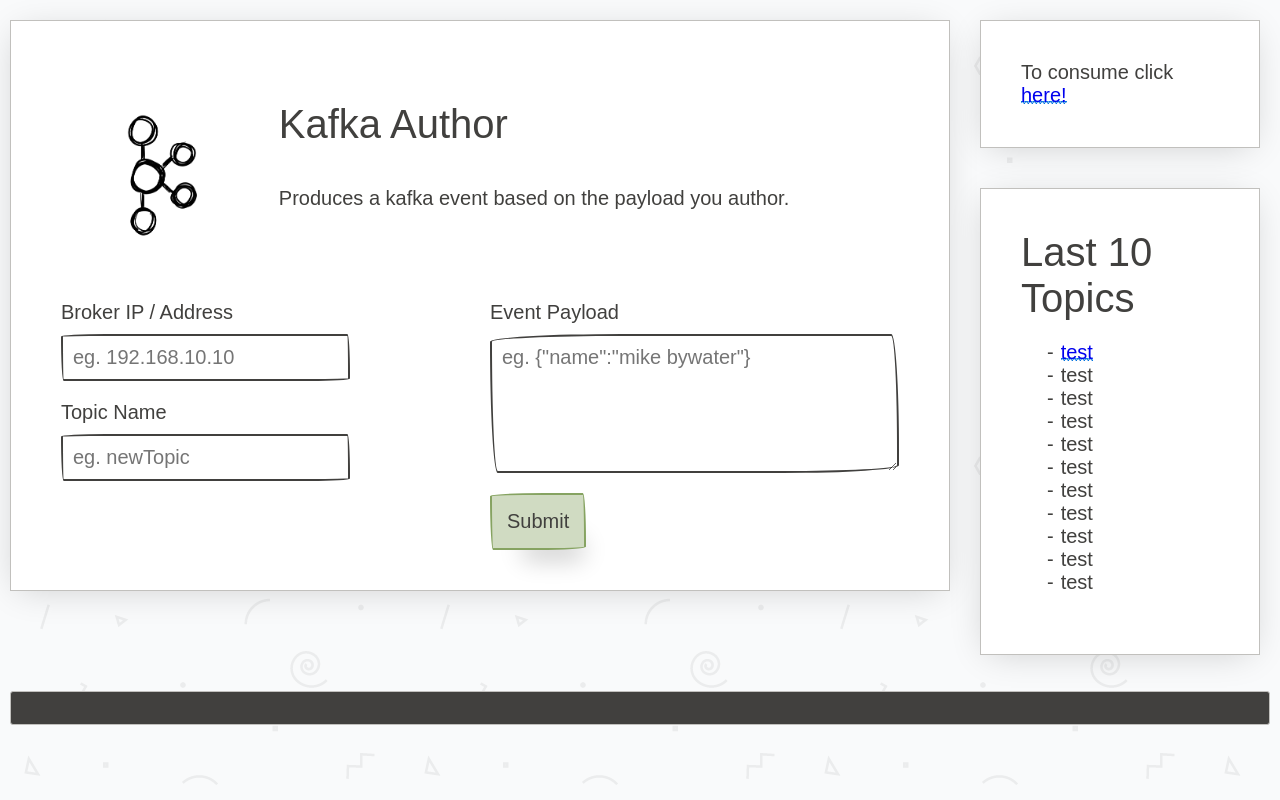
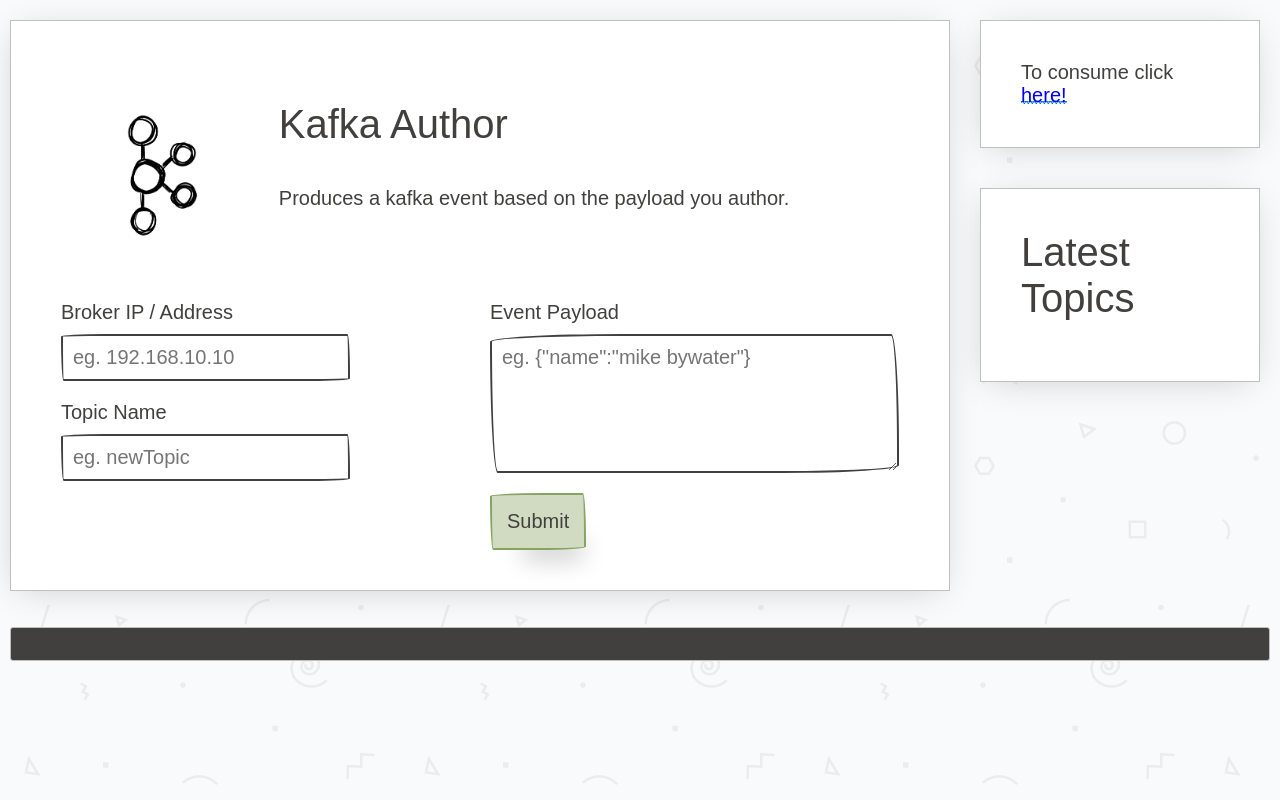
Before and after one commit to mikebywater/kafka-author, a PHP site: page /templates/index.phtml in a window 1280 px wide. Run offline with PHP 8.4, Linux system fonts and the light colour scheme; some web fonts are replaced.

Commit message:
Working list in sidebar

```diff
--- a/templates/index.phtml
+++ b/templates/index.phtml
@@ -52,21 +52,9 @@
             <div class="col-12 col">
                 <div class="paper">
                     <h3 style="margin:0px">
-                        Last 10 Topics
+                        Latest Topics
                     </h3>
-                    <ul>
-
-                        <li><a href="#">test</a></li>
-                        <li>test</li>
-                        <li>test</li>
-                        <li>test</li>
-                        <li>test</li>
-                        <li>test</li>
-                        <li>test</li>
-                        <li>test</li>
-                        <li>test</li>
-                        <li>test</li>
-                        <li>test</li>
+                    <ul id="topics">
                     </ul>
 
                 </div>
@@ -120,20 +108,57 @@
                 .done(function( data ) {
                     var d = new Date();
                     $('#console').prepend(d + " Payload Successfully Sent<br>" + data + "<br><br>");
+                    saveSettings();
                 });
-        })
+        });
+        $(".topic-name").click(function(e){
+            e.preventDefault();
+            loadTopic($(this).html());
+        });
     });
 
     function loadSettings() {
         $('#topic').val(localStorage.topic);
         $('#broker').val(localStorage.broker);
         $('#payload').val(localStorage.payload);
+        if(localStorage.topics){
+            var topics =  JSON.parse(localStorage.topics);
+        }else{
+            var topics = [];
+        }
+       for(i=0;i<topics.length;i++){
+           $('#topics').append("<li><a href='#' class='topic-name'>" + topics[i] + "</a></li>");
+       }
+    }
+
+    function loadTopic(topic) {
+        $('#topic').val(localStorage['t_' + topic]);
+        $('#broker').val(localStorage['b_' + topic]);
+        $('#payload').val(localStorage['p_' + topic]);
     }
 
     function saveSettings() {
-        localStorage.broker = $('#broker').val();
-        localStorage.topic = $('#topic').val();
-        localStorage.payload = $('#payload').val();
+        var broker = $('#broker').val();
+        var topic = $('#topic').val();
+        var payload = $('#payload').val();
+        if(localStorage.topics){
+            var topics =  JSON.parse(localStorage.topics);
+        }else{
+            var topics = [];
+        }
+        console.log(topics.indexOf(topic));
+        if(topics.indexOf(topic) === -1){
+            topics.push(topic);
+            $('#topics').append("<li><a href='#' class='topic-name'>" + topic + "</a></li>");
+        }
+        localStorage.topics = JSON.stringify(topics);
+        localStorage.broker = broker;
+        localStorage.topic = topic;
+        localStorage.payload = payload;
+
+        localStorage['t_' + topic] = topic;
+        localStorage['b_' + topic] = broker;
+        localStorage['p_' + topic] = payload;
     }
 </script>
 </html>
```
